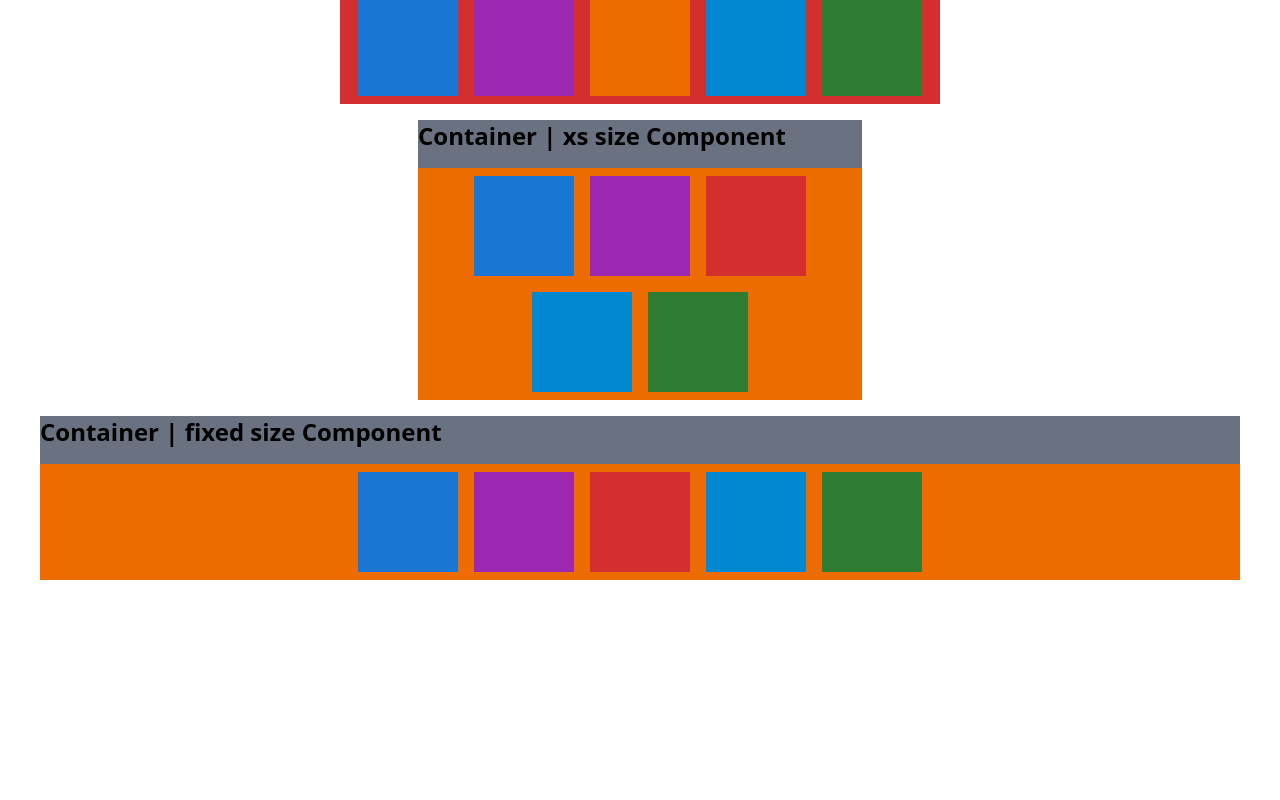
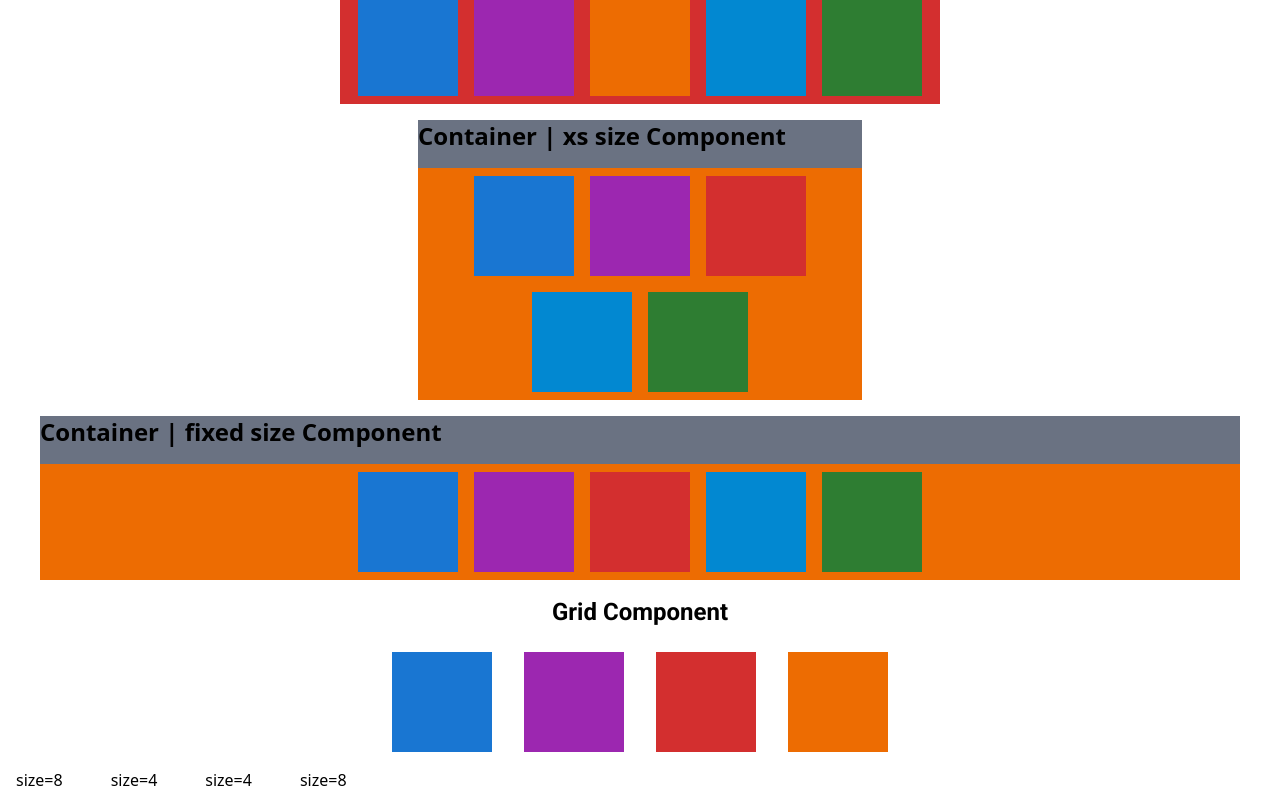
Before and after one commit to MUbaidJavaid/Material_UI_React_Libarary, a React (Vite) app: page / in a window 1280 px wide. Shown: the part 1944-2744 px from the top of the page. Before the commit the page ends 2524 px from the top, so only its background shows below. Built offline with nearby package versions, Linux system fonts and the light colour scheme.

Commit message:
Grid add

```diff
--- a/package.json
+++ b/package.json
@@ -16,6 +16,7 @@
     "@mui/icons-material": "^7.1.2",
     "@mui/material": "^7.1.2",
     "@mui/styled-engine-sc": "^7.1.1",
+    "@mui/system": "^7.1.1",
     "@tailwindcss/vite": "^4.1.10",
     "react": "^19.1.0",
     "react-dom": "^19.1.0",
--- a/src/App.tsx
+++ b/src/App.tsx
@@ -3,6 +3,7 @@ import { MyButton } from "./componentes/Button";
 import { MyButtonGroup } from "./componentes/ButtonGroup";
 import { MyCheckBox } from "./componentes/CheckBox";
 import { MyContainerLayout } from "./componentes/Container";
+import { MyGrid } from "./componentes/Grid";
 import { MyRadioButton } from "./componentes/RadioButton";
 import { MySelect } from "./componentes/Select";
 import { MySlider } from "./componentes/Slider";
@@ -26,6 +27,7 @@ function App() {
       <MySwitch />
       <MyBox />
       <MyContainerLayout />
+      <MyGrid />
     </>
   )
 }
--- /dev/null
+++ b/src/componentes/Grid.tsx
@@ -0,0 +1,47 @@
+import React from "react";
+import { Box, Grid, ListItem, Typography } from "@mui/material";
+
+export const MyGrid: React.FC = () => {
+    return (
+        <>
+            <Box className="flex flex-col mx-auto w-full mt-4 gap-4">
+                <Grid xs={12}>
+                        <Typography variant="h5" fontWeight="bold" textAlign="center">
+                            Grid Component
+                        </Typography>
+                    </Grid>
+                <Grid container columns={12} rowSpacing={2} columnSpacing={2} justifyContent="center" alignItems="center">
+
+
+                    <Grid xs={12} sm={3} md={2}>
+                        <Box sx={{ bgcolor: "primary.main", width: 100, height: 100, m: 1 }} />
+                    </Grid>
+                    <Grid xs={12} sm={3} md={2}>
+                        <Box sx={{ bgcolor: "secondary.main", width: 100, height: 100, m: 1 }} />
+                    </Grid>
+                    <Grid xs={12} sm={3} md={2}>
+                        <Box sx={{ bgcolor: "error.main", width: 100, height: 100, m: 1 }} />
+                    </Grid>
+                    <Grid xs={12} sm={3} md={2}>
+                        <Box sx={{ bgcolor: "warning.main", width: 100, height: 100, m: 1 }} />
+                    </Grid>
+                </Grid>
+            </Box>
+
+            <Grid container columns={12} rowSpacing={2} columnSpacing={2}>
+                <Grid xs={8}>
+                    <ListItem>size=8</ListItem>
+                </Grid>
+                <Grid xs={4}>
+                    <ListItem>size=4</ListItem>
+                </Grid>
+                <Grid xs={4}>
+                    <ListItem>size=4</ListItem>
+                </Grid>
+                <Grid xs={8}>
+                    <ListItem>size=8</ListItem>
+                </Grid>
+            </Grid>
+        </>
+    );
+};
```
Also changed, not shown: 1 other file (tests, documents, lock files or other folders).
